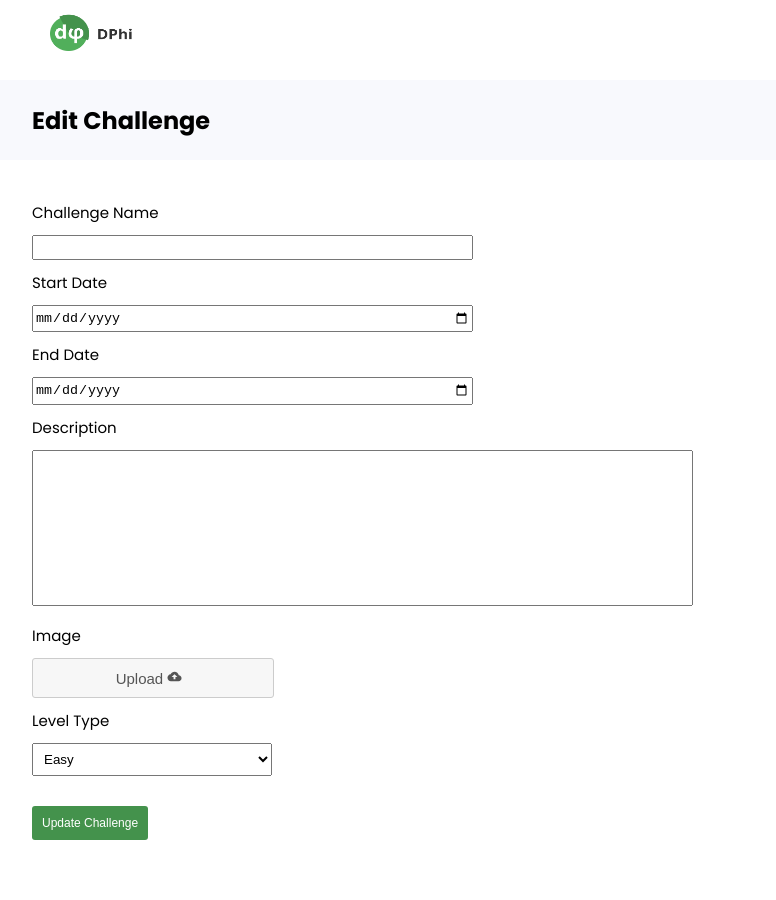
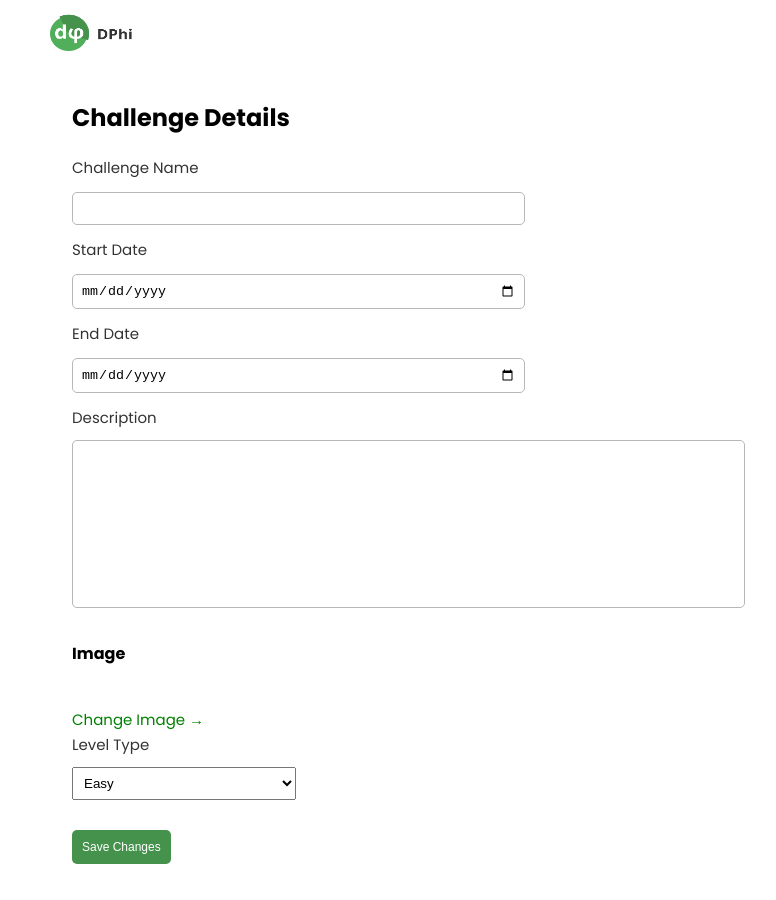
Before and after one commit to Ab2602/Hackathon-App, a React (Vite) app in the folder frontend/: page /edit-challenge/1 in a window 1280 px wide. Shown: the whole page, without its empty margins (8-784 px from the left). Built offline with nearby package versions, Linux system fonts and the light colour scheme; no server answers.

Commit message:
Edit/Delete and Details Page Design

```diff
--- /dev/null
+++ b/frontend/src/assets/styles/Challenge_detail.css
@@ -0,0 +1,77 @@
+.challenge_time{
+    background: #FFCE5C;
+    border-radius: 5px ;
+    display: flex;
+    padding: 6px 0px;
+    align-items: center;
+    justify-content: center;
+    font-size: 14px;
+    font-weight: 500;
+    text-align: left;
+    color: black;
+    width: 464px;
+}
+
+.challenge_detail_card{
+    color: white;
+    background-color: #003145    ;
+    display: flex;
+    justify-content: start;
+    align-items: center;
+    padding:0vh  10vh;
+    height: 350px
+}
+
+.challenge_level{
+    background-color: white;
+    color: black;
+    padding: 3px;
+    font-size: 13px;
+    border-radius: 3px;
+    width:10vh;
+    align-items: center;
+    justify-content: center;
+    display: flex;
+}
+
+.challenge_buttons{
+    display: flex;
+    align-items: center;
+    justify-content: space-between;
+    padding: 0vh 10vh;
+
+}
+
+.challenge_buttons p{
+    border-bottom: 2px solid black;
+}
+
+.challenge_edit{
+    background-color: #28a745;
+    color: #fff;
+    padding: 8px 20px;
+    border: none;
+    border-radius: 5px;
+
+    cursor: pointer;
+}
+
+.challenge_delete{
+    background-color: white;
+    margin-left: 2vh;
+    color:red;
+    padding: 8px 10px;
+    border: 1px solid red;
+    border-radius: 5px;
+    cursor: pointer;
+}
+.challenge-detail
+{
+    display: flex;
+    align-items: center;
+    justify-content: center;
+}
+.challenge-detail p{
+    width: 88%;
+    color: #64607D;
+}
--- a/frontend/src/assets/styles/create.css
+++ b/frontend/src/assets/styles/create.css
@@ -52,7 +52,7 @@
     color: white;
 
     border: none;
-    border-radius: 3px;
+    border-radius: 5px;
     margin: 20px 0px;
     font-size: 12px;
 }
--- /dev/null
+++ b/frontend/src/assets/styles/edit_challenge.css
@@ -0,0 +1,34 @@
+.form{
+    padding: 0vh 10vh;
+
+}
+
+
+.form-data label{
+    font-size: 15px;
+    color: #333333;
+    font-size: 15px;
+}
+
+.form-data input{
+    margin: 1.5vh 0px;
+    width: 435px;
+    padding: 1vh;
+    border: 1px solid #B7B7B7;
+    border-radius: 5px;
+}
+
+.form-data textarea{
+    padding: 1vh;
+    border: 1px solid #B7B7B7;
+    border-radius: 5px;
+}
+
+.form-data select{
+    margin: 10px 0px;
+  }
+
+  .form-data select {
+    padding: 7px;
+    width: 20%;
+  }
--- a/frontend/src/components/ChallengeDetails.tsx
+++ b/frontend/src/components/ChallengeDetails.tsx
@@ -1,5 +1,7 @@
 import { useParams, useNavigate } from 'react-router-dom';
 import { useState, useEffect } from 'react';
+import Logo from "../assets/images/logo.png";
+import "../assets/styles/Challenge_detail.css";
 
 interface Challenge {
   id: number;
@@ -48,21 +50,56 @@ const ChallengeDetail = () => {
     }
   };
 
+  const formatDate = (isoString: string): string => {
+    const date = new Date(isoString);
+
+    // Get parts of the date
+    const day = date.getUTCDate();
+    const month = date.toLocaleString('en-US', { month: 'short' });
+    const year = date.getUTCFullYear();
+
+    // Get time in 12-hour format
+    let hours = date.getUTCHours();
+    const minutes = date.getUTCMinutes().toString().padStart(2, '0');
+    const ampm = hours >= 12 ? 'PM' : 'AM';
+    hours = hours % 12 || 12; // Convert 24-hour to 12-hour format
+
+    return `${day} ${month} ${year}, ${hours}:${minutes} ${ampm}`;
+  };
+
   if (!challenge) {
     return <div>Loading...</div>;
   }
 
   return (
-    <div className="challenge-detail">
-      <img src={challenge.image} alt={challenge.challengeName} />
-      <h1>{challenge.challengeName}</h1>
-      <p>{challenge.description}</p>
-      <p><strong>Start Date:</strong> {new Date(challenge.startDate).toLocaleDateString()}</p>
-      <p><strong>End Date:</strong> {new Date(challenge.endDate).toLocaleDateString()}</p>
-      <p><strong>Level:</strong> {challenge.level}</p>
-      <button onClick={handleEdit}>Edit</button>
-      <button onClick={handleDelete}>Delete</button>
-    </div>
+    <>
+      <div className="nav">
+        <img src={Logo} alt="logo" width="7%" />
+      </div>
+
+      <div className="challenge_detail_card">
+        <div className="" >
+          <p className='challenge_time'>Starts on {formatDate(challenge.startDate)} (India Standard Time)</p>
+          <h1>{challenge.challengeName}</h1>
+          <span>Lorem ipsum dolor sit amet consectetur, adipisicing elit. Modi, aliquid. Quos, accusantium ratione impedit modi</span>
+          <br/>
+          <p className="challenge_level"> {challenge.level}</p>
+
+        </div>
+
+        <div className=""></div>
+      </div>
+      <div className="challenge_buttons">
+        <p>Overview</p>
+        <div className="">
+        <button className='challenge_edit' onClick={handleEdit}>Edit</button>
+        <button className='challenge_delete' onClick={handleDelete}>Delete</button>
+        </div>
+      </div>
+      <div className="challenge-detail">
+        <p>{challenge.description}</p>
+      </div>
+    </>
   );
 };
 
--- a/frontend/src/components/EditDetails.tsx
+++ b/frontend/src/components/EditDetails.tsx
@@ -1,8 +1,7 @@
 import { useState, useEffect } from "react";
 import { useParams, useNavigate } from "react-router-dom";
 import Logo from "../assets/images/logo.png";
-import "../assets/styles/intro.css";
-import "../assets/styles/create.css";
+import "../assets/styles/edit_challenge.css";
 import { IoMdCloudUpload } from "react-icons/io";
 
 const EditDetails = () => {
@@ -94,10 +93,12 @@ const EditDetails = () => {
       <div className="nav">
         <img src={Logo} alt="logo" width="7%" />
       </div>
-      <div className="heading-create">
-        <h2>Edit Challenge</h2>
+      <div className="form">
+
+      <div className="heading_text">
+        <h2>Challenge Details</h2>
       </div>
-      <form onSubmit={handleSubmit} className="create-form">
+      <form onSubmit={handleSubmit} className="form-data">
         <label>Challenge Name</label>
         <br />
         <input
@@ -144,10 +145,20 @@ const EditDetails = () => {
           required
         ></textarea>
         <br />
-        <label>Image</label>
+        <p><strong>Image</strong></p>
         <br />
-        <label htmlFor="imageUpload" className="custom-file-upload">
-          Upload <IoMdCloudUpload />
+
+        {imagePreviewUrl && (
+          <div>
+            <img
+              src={imagePreviewUrl}
+              alt="Selected"
+              style={{ width: "40vh", height: "20vh ", borderRadius:"3vh" }}
+            />
+          </div>
+        )}
+         <label htmlFor="imageUpload" className="" style={{color:"green", paddingBottom:"4vh "}}>
+          Change Image →
         </label>
         <input
           id="imageUpload"
@@ -156,18 +167,8 @@ const EditDetails = () => {
           onChange={handleImageChange}
           style={{ display: "none", margin: "10px 0px" }}
         />
-        {imagePreviewUrl && (
-          <div>
-            <h2>Image Preview:</h2>
-            <img
-              src={imagePreviewUrl}
-              alt="Selected"
-              style={{ width: "300px", height: "300px" }}
-            />
-          </div>
-        )}
         <br />
-        <label>Level Type</label>
+        <label style={{marginTop:"10vh"}}>Level Type</label>
         <br />
         <select
           name="level"
@@ -181,10 +182,11 @@ const EditDetails = () => {
         </select>
         <br />
         <button type="submit" className="create-btn">
-          {loading ? "Updating Challenge..." : "Update Challenge"}
+          {loading ? "Saving..." : "Save Changes"}
         </button>
       </form>
       {loading && <div className="loading-overlay">Loading...</div>}
+      </div>
     </>
   );
 };
```
